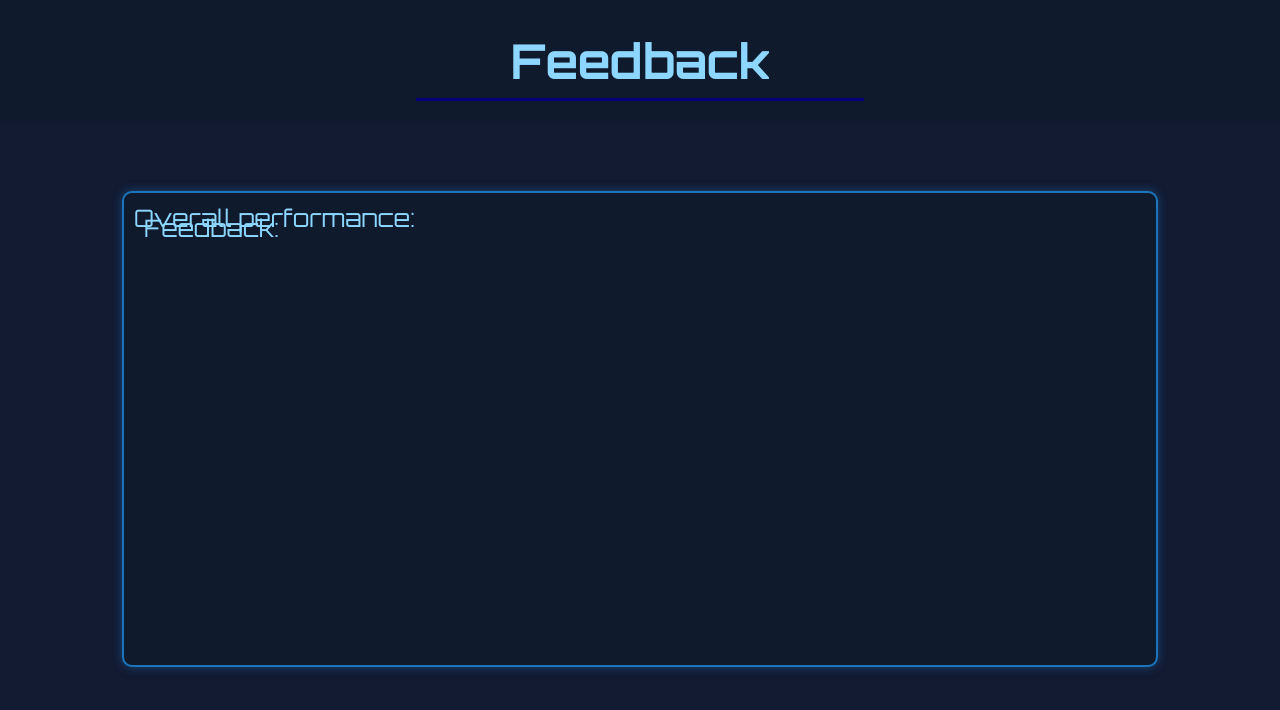
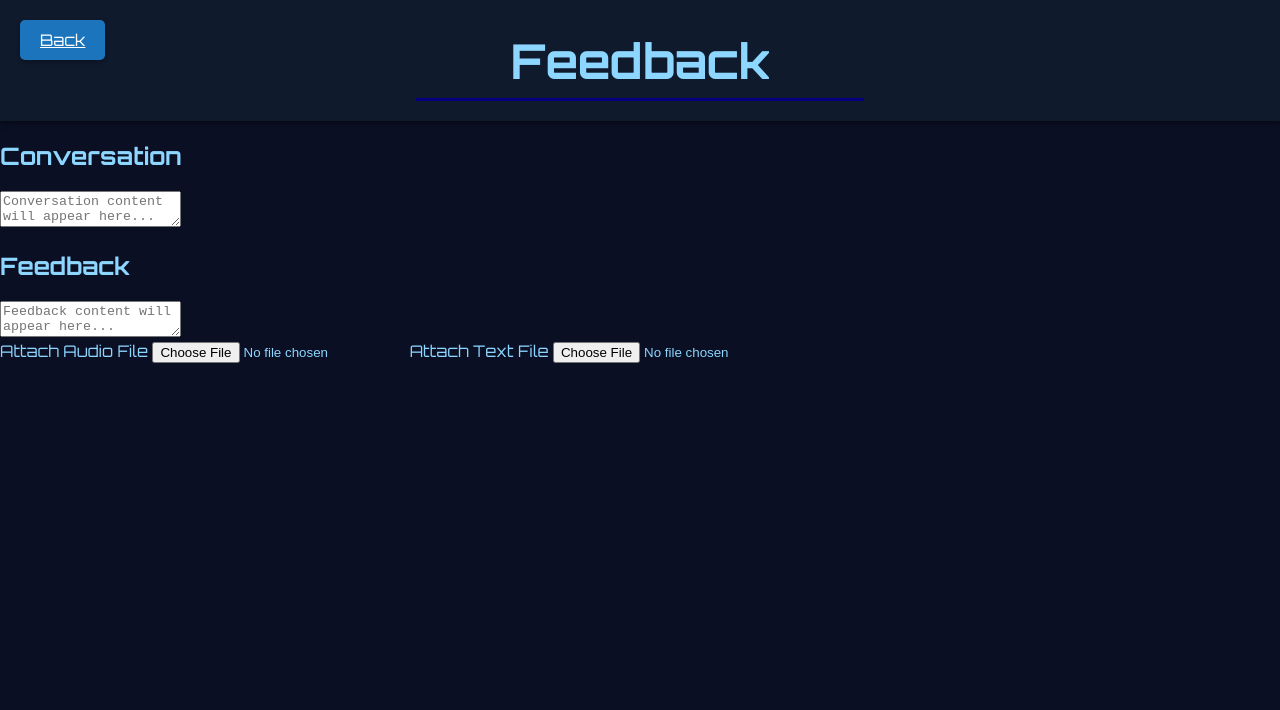
Before and after one commit to ShritejMamidala/RescueSim, a plain HTML site: page rescueSim/frontend/simulation_feedback.html in a window 1280 px wide. Drawn offline with Linux system fonts and the light colour scheme.

Commit message:
more frontend changes :)

```diff
--- a/rescueSim/frontend/simulation_feedback.html
+++ b/rescueSim/frontend/simulation_feedback.html
@@ -3,21 +3,33 @@
 <head>
     <meta charset="UTF-8">
     <meta name="viewport" content="width=device-width, initial-scale=1.0">
-    <title>Feedback</title>
+    <title>Simulation Feedback</title>
     <link rel="stylesheet" href="styles.css">
 </head>
 <body>
-    <!-- Header Section -->
+    <!-- Back button to return to the start screen -->
+    <a href="index.html" class="back-button">Back</a>
+
     <header class="page-header">
         <h1>Feedback</h1>
     </header>
-    <div class="main-container">
-        <div class="feedback-box">
-            <div class="feedback-content">
-                <div class="feedback-title">Overall performance:</div>
-                <div class="feedback-subtitle">Feedback:</div>
-            </div>
+
+    <div class="container">
+        <div class="box">
+            <h2>Conversation</h2>
+            <textarea readonly placeholder="Conversation content will appear here..."></textarea>
         </div>
+        <div class="box">
+            <h2>Feedback</h2>
+            <textarea readonly placeholder="Feedback content will appear here..."></textarea>
+        </div>
+    </div>
+    <div class="attach-button-container">
+        <label for="audio-upload">Attach Audio File</label>
+        <input type="file" id="audio-upload" accept="audio/*">
+
+        <label for="text-upload">Attach Text File</label>
+        <input type="file" id="text-upload" accept=".txt">
     </div>
 </body>
 </html>
--- a/rescueSim/frontend/styles.css
+++ b/rescueSim/frontend/styles.css
@@ -326,7 +326,6 @@ body, html {
     background-color: #255FA3; /* Slightly darker blue on hover */
     box-shadow: 0 4px 8px rgba(0, 0, 0, 0.4);
 }
-<<<<<<< HEAD
 
 
 /* Custom scrollbar for modern browsers */
@@ -351,7 +350,6 @@ body, html {
 .main-textbox {
     resize: none; /* Disables resizing */
 }
-=======
 /* Feedback Box Styling */
 .feedback-box {
     width: 80%; /* Adjust width as needed */
@@ -458,4 +456,41 @@ body, html {
     font-family: 'Orbitron', sans-serif;
     margin-top: 0; /* Prevent default margin above */
 }
->>>>>>> 6e0911ac83fc23e69494bf8d4d703d19b32ddc53
+.back-button {
+    position: absolute;
+    top: 20px;
+    left: 20px;
+    padding: 10px 20px;
+    font-size: 1rem;
+    background-color: #1C75BC;
+    color: #FFFFFF;
+    border: none;
+    border-radius: 5px;
+    cursor: pointer;
+    box-shadow: 0 2px 5px rgba(0, 0, 0, 0.3);
+    transition: all 0.3s ease;
+}
+
+.back-button:hover {
+    background-color: #255FA3;
+    box-shadow: 0 4px 8px rgba(0, 0, 0, 0.4);
+}
+.back-button {
+    position: absolute;
+    top: 20px;
+    left: 20px;
+    padding: 10px 20px;
+    font-size: 1rem;
+    background-color: #1C75BC;
+    color: #FFFFFF;
+    border: none;
+    border-radius: 5px;
+    cursor: pointer;
+    box-shadow: 0 2px 5px rgba(0, 0, 0, 0.3);
+    transition: all 0.3s ease;
+}
+
+.back-button:hover {
+    background-color: #255FA3;
+    box-shadow: 0 4px 8px rgba(0, 0, 0, 0.4);
+}
```
Also changed, not shown: rescueSim/frontend/speech-to-speech.html (+6 -15 lines), rescueSim/frontend/text-to-text.html (+6 -15 lines).
